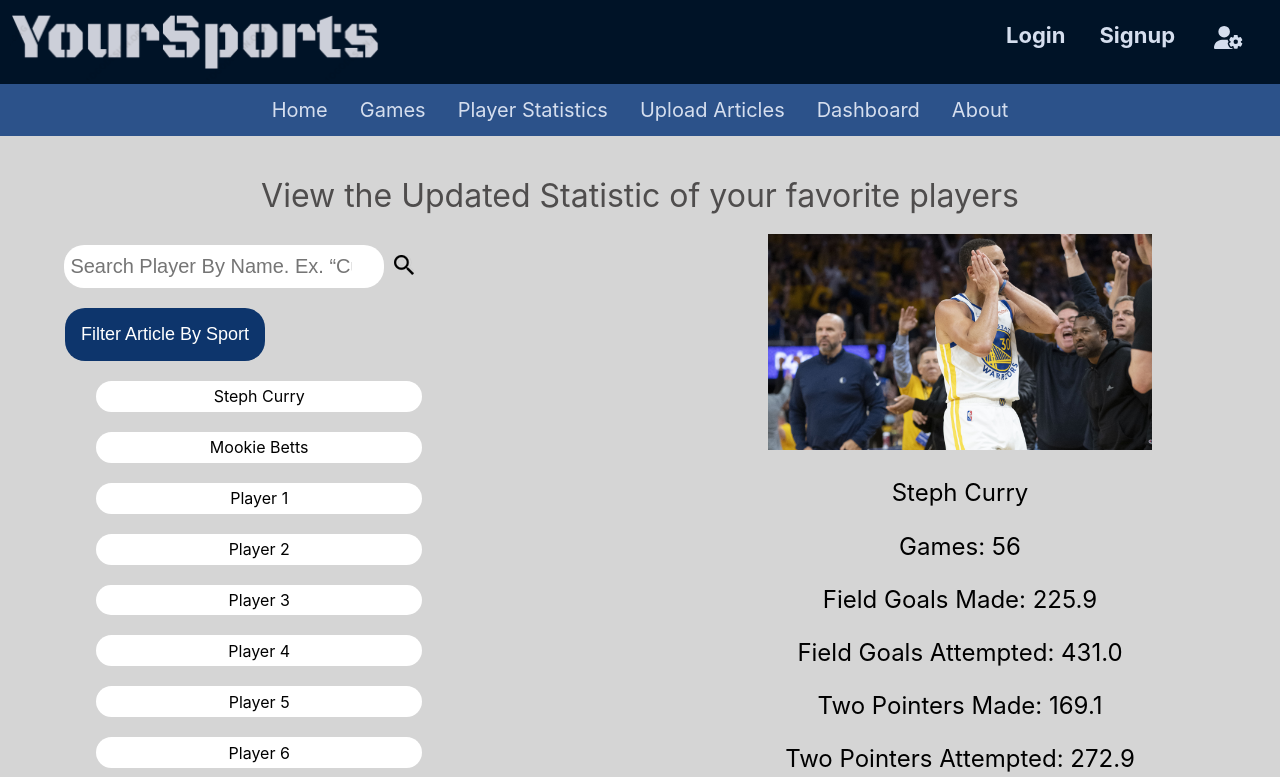
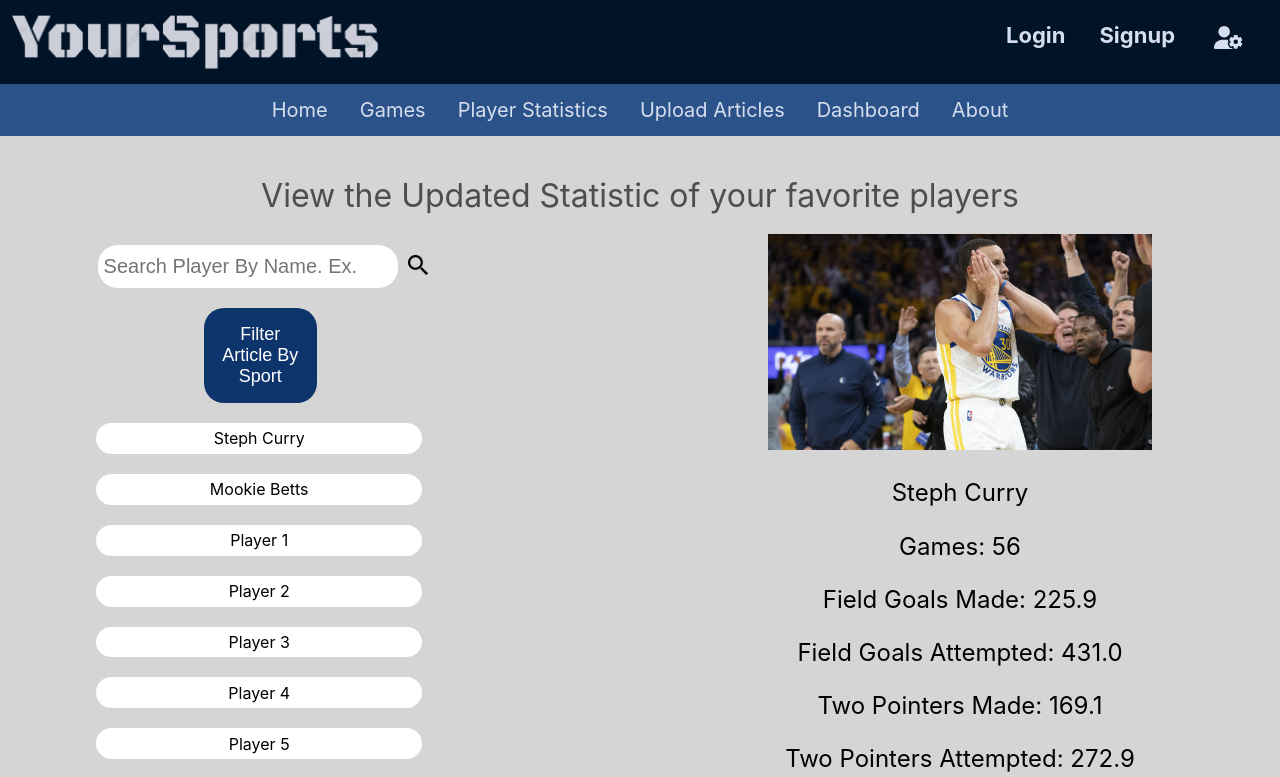
Before and after one commit to sfsu-joseo/csc648-848-01-sw-engineering-summer-22-team02, a React (Create React App) app in the folder application/front-end/: page /PlayerStats in a window 1280 px wide. Shown: the top 777 px of the page. Built offline with nearby package versions, Linux system fonts and the light colour scheme.

Commit message:
Player Stats Update

```diff
--- a/application/front-end/src/Navbar.css
+++ b/application/front-end/src/Navbar.css
@@ -133,6 +133,7 @@ li .first_header:hover {
     padding-left: 2%;
     margin-top: 30px;
     margin-left: 2%;
+    margin-right: none;
     border: none;
     border-radius: 20px;
     margin-bottom: 10px;
@@ -173,6 +174,8 @@ li .first_header:hover {
     border: none;
     cursor: pointer;
     font-size: large;
+    margin-left: 60%;
+    margin-right: 5%;
 }
 
 /* The container <div> - needed to position the dropdown content */
@@ -309,16 +312,22 @@ input {
 .secondNavbar .gear .settings :hover {
     color: #1DA099;
 }
+.search_bar_player{
+    padding-left: 6%;
+}
 
 /*Search bar for the Players page*/
 .search_bar_player .search_feed {
     padding: 10px;
-    padding-right: 5%;
+    padding-right: 7%;
     padding-left: 1%;
     margin-top: 30px;
     /* margin-right: 16px; */
     border: none;
-    margin-right: 10px;
+    /* margin-right: 10px;
+    margin-left: 5%; */
+    margin-left: auto;
+    margin-right: auto;
     font-size: 20px;
     border-radius: 20px;
     margin-bottom: 10px;
@@ -332,12 +341,18 @@ input {
     padding-bottom: 10px;
     padding-right: 16px;
     padding-top: 18px;
+    margin-left: 10px;
 }
 
 
 /* Dropdown menu for PlayerStats */
 .dropdownPlayer {
-   width: 50%;
+   width: 52%;
+   /* padding-left: 20%;
+   padding-right: 20%; */
+   /* padding-left: 50px; */
+   /* margin-left: auto;
+   margin-right: auto; */
 }
 .dropdownPlayer .dropbtn {
     background: #0d356c;
```
